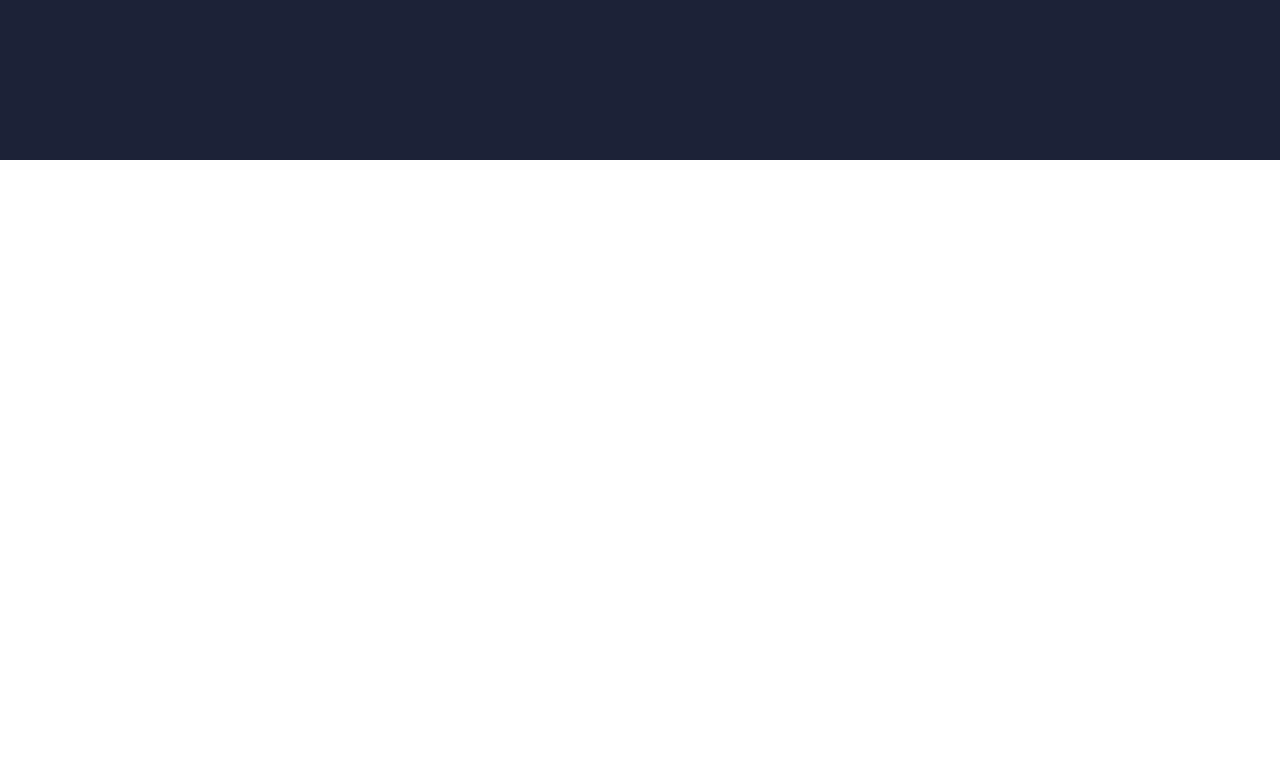
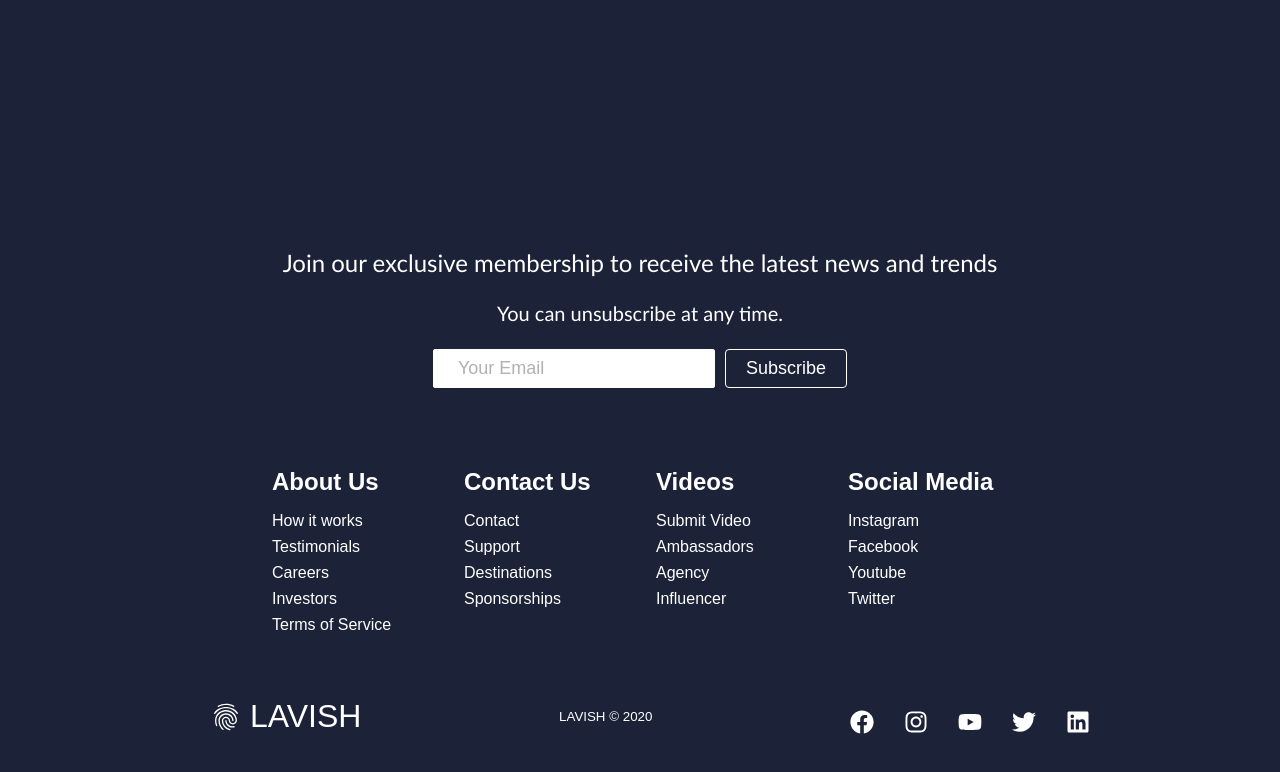
Before and after one commit to Ivan5/Lavish-website-react, a React (Create React App) app: page / in a window 1280 px wide. Shown: the part 1342-2114 px from the top of the page. Before the commit the page ends 1502 px from the top, so only its background shows below. Built offline with nearby package versions, Linux system fonts and the light colour scheme.

Commit message:
Make a footer component

```diff
--- a/src/App.js
+++ b/src/App.js
@@ -2,6 +2,7 @@
 import { Route, BrowserRouter as Router, Switch } from "react-router-dom";
 import "./App.css";
 import Navbar from "./components/Navbar";
+import Footer from "./components/pages/Footer/Footer";
 import Home from "./components/pages/HomePage/Home";
 
 function App() {
@@ -11,6 +12,7 @@
       <Switch>
         <Route path="/" exact component={Home} />
       </Switch>
+      <Footer />
     </Router>
   );
 }
--- /dev/null
+++ b/src/components/pages/Footer/Footer.css
@@ -0,0 +1,159 @@
+.footer-container {
+  background-color: #1c2237;
+  padding: 4rem 0 2rem 0;
+  display: flex;
+  flex-direction: column;
+  justify-content: center;
+  align-items: center;
+}
+
+.footer-subscription {
+  display: flex;
+  flex-direction: column;
+  justify-content: center;
+  align-items: center;
+  text-align: center;
+  margin-bottom: 24px;
+  padding: 24px;
+  color: #fff;
+}
+
+.footer-subscription > p {
+  font-family: "Trebuchet MS", "Lucida Sans Unicode", "Lucida Grande",
+    "Lucida Sans", Arial, sans-serif;
+}
+
+.footer-subscription-heading {
+  margin-bottom: 24px;
+  font-size: 24px;
+}
+
+.footer-subscription-text {
+  margin-bottom: 24px;
+  font-size: 20px;
+}
+
+.footer-input {
+  padding: 8px 24px;
+  border-radius: 2px;
+  margin-right: 10px;
+  outline: none;
+  border: none;
+  font-size: 18px;
+  margin-bottom: 16px;
+  border: 1px solid #fff;
+}
+
+.footer-links {
+  width: 100%;
+  max-width: 1000px;
+  display: flex;
+  justify-content: center;
+}
+
+.footer-link-wrapper {
+  display: flex;
+}
+
+.footer-link-items {
+  display: flex;
+  flex-direction: column;
+  align-items: flex-start;
+  margin: 16px;
+  text-align: left;
+  width: 160px;
+  box-sizing: border-box;
+}
+
+.footer-link-items h2 {
+  margin-bottom: 16px;
+}
+
+.footer-link-items > h2 {
+  color: #fff;
+}
+
+.footer-link-items a {
+  color: #fff;
+  text-decoration: none;
+  margin-bottom: 0.5rem;
+}
+
+.footer-link-items a:hover {
+  color: #e9e9e9;
+  transition: 0.3s ease-out;
+}
+
+.footer-email-form h2 {
+  margin-bottom: 2rem;
+}
+
+.footer-input::placeholder {
+  color: #b1b1b1;
+}
+
+/* Social Icons */
+.social-icon-link {
+  color: #fff;
+  font-size: 24px;
+}
+
+.social-media {
+  max-width: 1000px;
+  width: 100%;
+}
+
+.social-media-wrap {
+  display: flex;
+  justify-content: space-between;
+  align-items: center;
+  width: 90%;
+  max-width: 1000px;
+  margin: 40px auto 0 auto;
+}
+
+.social-icons {
+  display: flex;
+  justify-content: space-between;
+  align-items: center;
+  width: 240px;
+}
+
+.social-logo {
+  color: #fff;
+  justify-self: start;
+  margin-left: 20px;
+  cursor: pointer;
+  text-decoration: none;
+  font-size: 2rem;
+  display: flex;
+  align-items: center;
+  margin-bottom: 16px;
+}
+
+.website-rights {
+  color: #fff;
+  margin-bottom: 16px;
+}
+
+@media screen and (max-width: 820px) {
+  .footer-links {
+    padding-top: 2rem;
+  }
+
+  .footer-input {
+    width: 100%;
+  }
+
+  .btn {
+    width: 100%;
+  }
+
+  .footer-link-wrapper {
+    flex-direction: column;
+  }
+
+  .social-media-wrap {
+    flex-direction: column;
+  }
+}
--- /dev/null
+++ b/src/components/pages/Footer/Footer.jsx
@@ -0,0 +1,130 @@
+import React from "react";
+import "./Footer.css";
+import { Button } from "../../Button";
+import { Link } from "react-router-dom";
+import {
+  FaFacebook,
+  FaInstagram,
+  FaYoutube,
+  FaTwitter,
+  FaLinkedin,
+} from "react-icons/fa";
+import { MdFingerprint } from "react-icons/md";
+
+function Footer() {
+  return (
+    <div className="footer-container">
+      <section className="footer-subscription">
+        <p className="footer-subscription-heading">
+          Join our exclusive membership to receive the latest news and trends
+        </p>
+        <p className="footer-subscription-text">
+          You can unsubscribe at any time.
+        </p>
+        <div className="input-areas">
+          <form>
+            <input
+              className="footer-input"
+              name="email"
+              type="email"
+              placeholder="Your Email"
+            />
+            <Button buttonStyle="btn--outline">Subscribe</Button>
+          </form>
+        </div>
+      </section>
+      <div className="footer-links">
+        <div className="footer-link-wrapper">
+          <div className="footer-link-items">
+            <h2>About Us</h2>
+            <Link to="/sign-up">How it works</Link>
+            <Link to="/">Testimonials</Link>
+            <Link to="/">Careers</Link>
+            <Link to="/">Investors</Link>
+            <Link to="/">Terms of Service</Link>
+          </div>
+          <div className="footer-link-items">
+            <h2>Contact Us</h2>
+            <Link to="/">Contact</Link>
+            <Link to="/">Support</Link>
+            <Link to="/">Destinations</Link>
+            <Link to="/">Sponsorships</Link>
+          </div>
+        </div>
+        <div className="footer-link-wrapper">
+          <div className="footer-link-items">
+            <h2>Videos</h2>
+            <Link to="/">Submit Video</Link>
+            <Link to="/">Ambassadors</Link>
+            <Link to="/">Agency</Link>
+            <Link to="/">Influencer</Link>
+          </div>
+          <div className="footer-link-items">
+            <h2>Social Media</h2>
+            <Link to="/">Instagram</Link>
+            <Link to="/">Facebook</Link>
+            <Link to="/">Youtube</Link>
+            <Link to="/">Twitter</Link>
+          </div>
+        </div>
+      </div>
+      <section className="social-media">
+        <div className="social-media-wrap">
+          <div className="footer-logo">
+            <Link to="/" className="social-logo">
+              <MdFingerprint className="navbar-icon" />
+              LAVISH
+            </Link>
+          </div>
+          <small className="website-rights">LAVISH © 2020</small>
+          <div className="social-icons">
+            <Link
+              className="social-icon-link"
+              to="/"
+              target="_blank"
+              aria-label="Facebook"
+            >
+              <FaFacebook />
+            </Link>
+            <Link
+              className="social-icon-link"
+              to="/"
+              target="_blank"
+              aria-label="Instagram"
+            >
+              <FaInstagram />
+            </Link>
+            <Link
+              className="social-icon-link"
+              to={
+                "//www.youtube.com/channel/UCsKsymTY_4BYR-wytLjex7A?view_as=subscriber"
+              }
+              target="_blank"
+              aria-label="Youtube"
+            >
+              <FaYoutube />
+            </Link>
+            <Link
+              className="social-icon-link"
+              to="/"
+              target="_blank"
+              aria-label="Twitter"
+            >
+              <FaTwitter />
+            </Link>
+            <Link
+              className="social-icon-link"
+              to="/"
+              target="_blank"
+              aria-label="LinkedIn"
+            >
+              <FaLinkedin />
+            </Link>
+          </div>
+        </div>
+      </section>
+    </div>
+  );
+}
+
+export default Footer;
```
